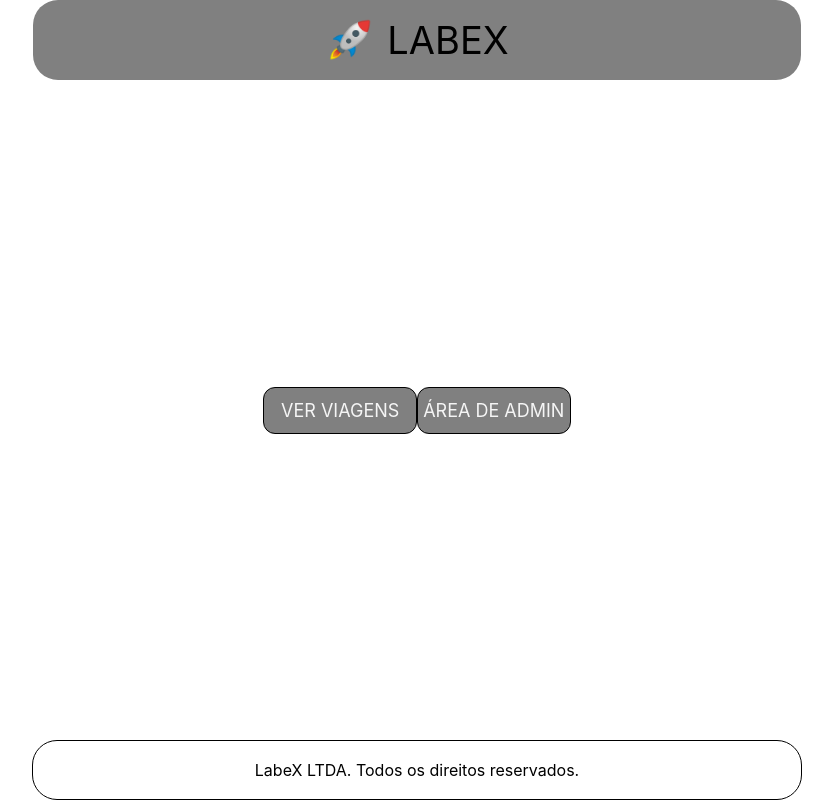
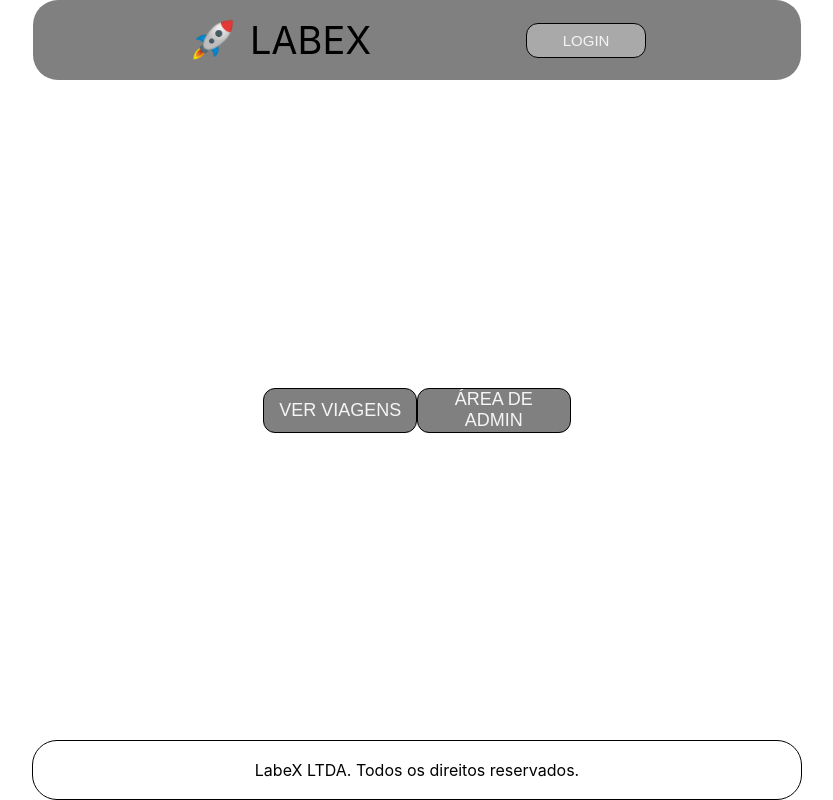
Before and after one commit to future4code/Ernesto-Mognol, a React (Create React App) app in the folder quinzena9/projeto9-LabeX/: page / in a window 1280 px wide. Shown: the whole page, without its empty margins (223-1056 px from the left). Built offline with nearby package versions, Linux system fonts and the light colour scheme.

Commit message:
Componentização

```diff
--- /dev/null
+++ b/quinzena9/projeto9-LabeX/src/components/Button.js
@@ -0,0 +1,30 @@
+import React from 'react';
+import styled from 'styled-components';
+
+const StyledButton = styled.button`
+    display: flex;
+    justify-content: center;
+    align-items: center;
+    width: 200px;
+    height: 45px;
+    background-color: grey;
+    color: whitesmoke;
+    border: 1px solid black;
+    font-size: 18px;
+    border-radius: 12px;
+    &:hover {
+        cursor: pointer;
+        background-color: whitesmoke;
+        color: black;
+    };
+`;
+
+function Button(props) {
+    return(
+        <StyledButton onClick={props.onClick}>
+            {props.buttonName}
+        </StyledButton>
+    )
+};
+
+export default Button;
--- a/quinzena9/projeto9-LabeX/src/components/Header.js
+++ b/quinzena9/projeto9-LabeX/src/components/Header.js
@@ -1,14 +1,14 @@
 import React from 'react';
 import styled from 'styled-components';
-import {useHistory} from 'react-router-dom';
+import { useHistory } from 'react-router-dom';
 import headerIcon from '../img/headericon.png'
 
-const HeaderMainContainer = styled.div `
+const HeaderMainContainer = styled.div`
     width: 100%;
     height: 80px;
     background-color: grey;
     display: flex;
-    justify-content: center;
+    justify-content: space-evenly;
     align-items: center;
     border-radius: 25px;
     &:hover {
@@ -23,6 +23,37 @@ const HeaderIcon = styled.img`
     width: auto;
     margin-right: 12px;
 `;
+
+const IconContainer = styled.div`
+    display: flex;
+    align-items: center;
+    justify-content: center;
+`;
+
+const LogoutContainer = styled.div`
+    display: flex;
+    align-items: center;
+    justify-content: center;
+`;
+
+const MiniButton = styled.button`
+    display: flex;
+    justify-content: center;
+    align-items: center;
+    width: 120px;
+    height: 35px;
+    background-color: DarkGray;
+    color: whitesmoke;
+    border: 1px solid black;
+    font-size: 15px;
+    border-radius: 12px;
+    &:hover {
+        cursor: pointer;
+        background-color: whitesmoke;
+        color: black;
+    };
+`;
+
 function Header() {
 
     const history = useHistory();
@@ -31,15 +62,51 @@ function Header() {
         history.push("/")
     }
 
+    const goToLoginPage  = () =>{
+        history.push("/login");
+    }
+
+    const token = localStorage.getItem("token");
+
+    const doLogout = () =>{
+        localStorage.clear();
+    };
+
+    if (token === null) {
         return (
             <HeaderMainContainer onClick={goHomePage}>
+                <IconContainer>
                     <HeaderIcon
                         src={headerIcon}
                         alt="Header Icon"
                     />
                     <p>LABEX</p>
+                </IconContainer>
+                <LogoutContainer>
+                    <MiniButton onClick={(e) => {
+                        e.stopPropagation();
+                        goToLoginPage();
+                    }}>LOGIN</MiniButton>
+                </LogoutContainer>
             </HeaderMainContainer>
         )
     }
+    else{
+        return (
+            <HeaderMainContainer onClick={goHomePage}>
+                <IconContainer>
+                    <HeaderIcon
+                        src={headerIcon}
+                        alt="Header Icon"
+                    />
+                    <p>LABEX</p>
+                </IconContainer>
+                <LogoutContainer>
+                    <MiniButton onClick={doLogout}>LOGOUT</MiniButton>
+                </LogoutContainer>
+            </HeaderMainContainer>
+        )
+    }
+}
 
 export default Header
--- /dev/null
+++ b/quinzena9/projeto9-LabeX/src/components/PageTitle.js
@@ -0,0 +1,18 @@
+import React from 'react';
+import styled from 'styled-components';
+
+const StyledPageTitle = styled.div`
+    font-size: 35px;
+    width: 120%;
+    display: flex;
+    justify-content: center;
+    margin: 25px;
+`;
+
+function PageTitle(props) {
+    return(
+        <StyledPageTitle>{props.title}</StyledPageTitle>
+    )
+}
+
+export default PageTitle;
--- a/quinzena9/projeto9-LabeX/src/pages/AdminHomePage.js
+++ b/quinzena9/projeto9-LabeX/src/pages/AdminHomePage.js
@@ -1,8 +1,10 @@
 import React, { useEffect, useState } from 'react';
+import Header from '../components/Header';
+import Footer from '../components/Footer';
+import Button from '../components/Button';
+import PageTitle from '../components/PageTitle';
 import styled from 'styled-components';
-import Header from '../components/Header';
 import { useHistory } from 'react-router-dom';
-import Footer from '../components/Footer';
 import useProtectedPage from '../hooks/useProtectedPage';
 import axios from 'axios';
 import trashCanIcon from '../img/trashcanicon.png';
@@ -28,32 +30,6 @@ const ButtonContainer = styled.div`
     width: 40%;
     display: flex;
     justify-content: space-around;
-`;
-
-const NavButton = styled.div`
-    display: flex;
-    justify-content: center;
-    align-items: center;
-    width: 200px;
-    height: 45px;
-    background-color: grey;
-    color: whitesmoke;
-    border: 1px solid black;
-    font-size: 18px;
-    border-radius: 12px;
-    &:hover {
-        cursor: pointer;
-        background-color: whitesmoke;
-        color: black;
-    };
-`;
-
-const PageTitle = styled.div`
-    font-size: 35px;
-    width: 120%;
-    display: flex;
-    justify-content: center;
-    margin: 25px;
 `;
 
 const CardMainContainer = styled.div`
@@ -105,6 +81,10 @@ function AdminHomePage() {
         history.push("/admin/trips/create");
     };
 
+    const goBack = () =>{
+        history.push("/");
+    }
+
     const goTripDetails = (tripId) => {
         const tripIdentification = tripId;
         history.push(`/admin/trips/${tripIdentification}`);
@@ -121,14 +101,14 @@ function AdminHomePage() {
     };
 
     const deleteTrip = (trip) => {
-        if(window.confirm("Deseja deletar essa viagem?")){
+        if (window.confirm("Deseja deletar essa viagem?")) {
             const authenticator = localStorage.getItem("token");
             axios.delete(`https://us-central1-labenu-apis.cloudfunctions.net/labeX/ernesto-fauth-munoz/trips/${trip.id}`,
-            {
-                headers: {
-                    auth: authenticator
-                }
-            })
+                {
+                    headers: {
+                        auth: authenticator
+                    }
+                })
                 .then((response) => {
                     alert(`Você deletou a viagem ${trip.name} que ia em direção ao planeta ${trip.planet}!`);
                     history.push("/admin/trips/list");
@@ -140,7 +120,7 @@ function AdminHomePage() {
                     getTripsList();
                 })
         }
-        else{
+        else {
             history.push("/admin/trips/list");
         }
     };
@@ -149,22 +129,30 @@ function AdminHomePage() {
         <AdminHomePageMainContainer>
             <Header />
             <ButtonContainer>
-                <NavButton onClick={goCreateTripPage}>CRIAR VIAGEM</NavButton>
-                <NavButton>LOGOUT</NavButton>
+                <Button
+                    onClick={goCreateTripPage}
+                    buttonName="CRIAR VIAGEM"
+                />
+                <Button
+                    onClick={goBack}
+                    buttonName="VOLTAR"
+                />
             </ButtonContainer>
             <AdminHomeContainer>
-                <PageTitle>VIAGENS LISTADAS</PageTitle>
+                <PageTitle title="VIAGENS LISTADAS" />
                 {tripsList.map((trip) => {
                     return (
-                        <CardMainContainer onClick={() =>  goTripDetails(trip.id)} key={trip.id}>
+                        <CardMainContainer onClick={() => goTripDetails(trip.id)} key={trip.id}>
                             <TripNameContainer>
                                 {trip.name}
                             </TripNameContainer>
-                            <TripDelete>
+                            <TripDelete onClick={(e) => {
+                                e.stopPropagation();
+                                deleteTrip(trip)
+                            }}>
                                 <TripDeleteIcon
                                     src={trashCanIcon}
                                     alt="Trash Can Icon"
-                                    onClick={() =>  deleteTrip(trip)}
                                 />
                             </TripDelete>
                         </CardMainContainer>
--- a/quinzena9/projeto9-LabeX/src/pages/ApplicationFormPage.js
+++ b/quinzena9/projeto9-LabeX/src/pages/ApplicationFormPage.js
@@ -1,8 +1,12 @@
 import React, { useState, useEffect } from 'react';
+import Header from '../components/Header';
+import Footer from '../components/Footer';
+import PageTitle from '../components/PageTitle';
+import Button from '../components/Button';
 import styled from 'styled-components';
-import Header from '../components/Header';
+
 import { useHistory } from 'react-router-dom';
-import Footer from '../components/Footer';
+
 import useForm from '../hooks/useForm';
 import axios from 'axios';
 import { countries } from "../constants/countries";
@@ -29,32 +33,6 @@ const ButtonContainer = styled.div`
     width: 40%;
     display: flex;
     justify-content: space-around;
-`;
-
-const PageTitle = styled.div`
-    font-size: 35px;
-    width: 120%;
-    display: flex;
-    justify-content: center;
-    margin: 25px;
-`;
-
-const NavButton = styled.button`
-    display: flex;
-    justify-content: center;
-    align-items: center;
-    width: 200px;
-    height: 45px;
-    background-color: grey;
-    color: whitesmoke;
-    border: 1px solid black;
-    font-size: 18px;
-    border-radius: 12px;
-    &:hover {
-        cursor: pointer;
-        background-color: whitesmoke;
-        color: black;
-    };
 `;
 
 const StyledInput = styled.input`
@@ -140,10 +118,13 @@ function ApplicationFormPage() {
         <ApplicationFormPageMainContainer>
             <Header />
             <ButtonContainer>
-                <NavButton onClick={goListTripsPage}>LISTA DE VIAGENS</NavButton>
+                <Button
+                onClick={goListTripsPage}
+                buttonName={"VOLTAR"}
+                />
             </ButtonContainer>
             <ApplicationFormContainer>
-                <PageTitle>FORMULÁRIO DE APLICAÇÃO</PageTitle>
+                <PageTitle title="FORMULÁRIO DE APLICAÇÃO"/>
                 <FormContainer onSubmit={applyToTrip}>
                     <StyledSelect
                         value={form.tripId}
@@ -214,7 +195,9 @@ function ApplicationFormPage() {
                         title="Mínimo de 30 caractéres."
                         required
                     />
-                    <NavButton>ENVIAR FORMULÁRIO</NavButton>
+                    <Button
+                    buttonName="ENVIAR FORMULÁRIO"
+                    />
                 </FormContainer>
             </ApplicationFormContainer>
             <Footer />
--- a/quinzena9/projeto9-LabeX/src/pages/CreateTripPage.js
+++ b/quinzena9/projeto9-LabeX/src/pages/CreateTripPage.js
@@ -1,8 +1,10 @@
 import React from 'react';
+import Header from '../components/Header';
+import Footer from '../components/Footer';
+import PageTitle from '../components/PageTitle';
+import Button from '../components/Button';
 import styled from 'styled-components';
-import Header from '../components/Header';
 import { useHistory } from 'react-router-dom';
-import Footer from '../components/Footer';
 import useProtectedPage from '../hooks/useProtectedPage';
 import useForm from '../hooks/useForm';
 import axios from 'axios';
@@ -38,14 +40,6 @@ const FormContainer = styled.form`
     margin-bottom: 8px;
 `;
 
-const PageTitle = styled.div`
-    font-size: 35px;
-    width: 120%;
-    display: flex;
-    justify-content: center;
-    margin: 25px;
-`;
-
 const StyledInput = styled.input`
     width: 75%;
     height: 40px;
@@ -64,39 +58,6 @@ const PlanetInput = styled.select`
     border: 1.5px solid black;
     font-size: 16px;
     padding: 0 10px;
-`;
-
-const Button = styled.button`
-    width: 200px;
-    height: 45px;
-    background-color: grey;
-    color: whitesmoke;
-    border: 1px solid black;
-    font-size: 18px;
-    border-radius: 12px;
-    &:hover {
-        cursor: pointer;
-        background-color: whitesmoke;
-        color: black;
-    };
-`;
-
-const NavButton = styled.div`
-    display: flex;
-    justify-content: center;
-    align-items: center;
-    width: 200px;
-    height: 45px;
-    background-color: grey;
-    color: whitesmoke;
-    border: 1px solid black;
-    font-size: 18px;
-    border-radius: 12px;
-    &:hover {
-        cursor: pointer;
-        background-color: whitesmoke;
-        color: black;
-    };
 `;
 
 function CreateTripPage() {
@@ -146,10 +107,15 @@ function CreateTripPage() {
         <CreateTripPageMainContainer>
             <Header />
             <ButtonContainer>
-                    <NavButton onClick={goAdminHome}>VIAGENS LISTADAS</NavButton>
+                <Button
+                    onClick={goAdminHome}
+                    buttonName="VOLTAR"
+                />
             </ButtonContainer>
             <CreateTripContainer>
-                <PageTitle>CRIAR VIAGEM</PageTitle>
+                <PageTitle
+                    title="CRIAR VIAGEM"
+                />
                 <FormContainer onSubmit={submitForm}>
                     <StyledInput
                         name={"name"}
@@ -196,10 +162,13 @@ function CreateTripPage() {
                         name={"durationInDays"}
                         placeholder="Duração da viagem em dias"
                         type="number"
+                        min="55"
                         value={form.durationInDays}
                         onChange={onChange}
                         required />
-                    <Button>CRIAR VIAGEM</Button>
+                    <Button
+                        buttonName="CRIAR VIAGEM"
+                    />
                 </FormContainer>
             </CreateTripContainer>
             <Footer />
--- a/quinzena9/projeto9-LabeX/src/pages/ErrorPage.js
+++ b/quinzena9/projeto9-LabeX/src/pages/ErrorPage.js
@@ -2,6 +2,9 @@ import React from 'react';
 import styled from 'styled-components';
 import Header from '../components/Header';
 import Footer from '../components/Footer';
+import PageTitle from '../components/PageTitle';
+import Button from '../components/Button';
+import {useHistory} from 'react-router-dom';
 
 const ErrorPageMainContainer = styled.div`
     width: 60vw;
@@ -21,20 +24,24 @@ const ErrorContainer = styled.div`
     align-items: center;
 `;
 
-const PageTitle = styled.div`
-    font-size: 35px;
-    width: 120%;
-    display: flex;
-    justify-content: center;
-    margin: 25px;
-`;
+function ErrorPage() {
 
-function ErrorPage (){
-    return(
+    const history = useHistory();
+
+    const goHomePage = () => {
+        history.push("/")
+    }
+    return (
         <ErrorPageMainContainer>
             <Header />
             <ErrorContainer>
-                <PageTitle>PÁGINA NÃO ENCONTRADA</PageTitle>
+                <PageTitle
+                    title="PÁGINA NÃO ENCONTRADA"
+                />
+                <Button
+                    onClick={goHomePage}
+                    buttonName="HOME"
+                />
             </ErrorContainer>
             <Footer />
         </ErrorPageMainContainer>
--- a/quinzena9/projeto9-LabeX/src/pages/HomePage.js
+++ b/quinzena9/projeto9-LabeX/src/pages/HomePage.js
@@ -2,6 +2,7 @@ import React from 'react';
 import styled from 'styled-components';
 import Header from '../components/Header';
 import Footer from '../components/Footer';
+import Button from '../components/Button';
 import { useHistory } from 'react-router-dom';
 
 const HomePageMainContainer = styled.div`
@@ -21,23 +22,6 @@ const ButtonContainer = styled.div`
     align-items: center;
 `;
 
-const NavButton = styled.div`
-    display: flex;
-    justify-content: center;
-    align-items: center;
-    width: 200px;
-    height: 45px;
-    background-color: grey;
-    color: whitesmoke;
-    border: 1px solid black;
-    font-size: 18px;
-    border-radius: 12px;
-    &:hover {
-        cursor: pointer;
-        background-color: whitesmoke;
-        color: black;
-    };
-`;
 
 function HomePage() {
 
@@ -61,8 +45,14 @@ function HomePage() {
         <HomePageMainContainer>
             <Header />
             <ButtonContainer>
-                <NavButton onClick={goListTripsPage}>VER VIAGENS</NavButton>
-                <NavButton onClick={goAdminHomePage}>ÁREA DE ADMIN</NavButton>
+                <Button
+                    onClick={goListTripsPage}
+                    buttonName="VER VIAGENS"
+                />
+                <Button
+                    onClick={goAdminHomePage}
+                    buttonName="ÁREA DE ADMIN"
+                />
             </ButtonContainer>
             <Footer />
         </HomePageMainContainer>
--- a/quinzena9/projeto9-LabeX/src/pages/ListTripsPage.js
+++ b/quinzena9/projeto9-LabeX/src/pages/ListTripsPage.js
@@ -1,8 +1,10 @@
 import React, { useState, useEffect } from 'react';
+import Header from '../components/Header';
+import Footer from '../components/Footer';
+import PageTitle from '../components/PageTitle';
+import Button from '../components/Button';
 import styled from 'styled-components';
-import Header from '../components/Header';
 import { useHistory } from 'react-router-dom';
-import Footer from '../components/Footer';
 import axios from 'axios';
 
 const ListTripsPageMainContainer = styled.div`
@@ -24,32 +26,6 @@ const ButtonContainer = styled.div`
     width: 40%;
     display: flex;
     justify-content: space-evenly;
-`;
-
-const PageTitle = styled.div`
-    font-size: 35px;
-    width: 120%;
-    display: flex;
-    justify-content: center;
-    margin: 25px;
-`;
-
-const NavButton = styled.div`
-    display: flex;
-    justify-content: center;
-    align-items: center;
-    width: 200px;
-    height: 45px;
-    background-color: grey;
-    color: whitesmoke;
-    border: 1px solid black;
-    font-size: 18px;
-    border-radius: 12px;
-    &:hover {
-        cursor: pointer;
-        background-color: whitesmoke;
-        color: black;
-    };
 `;
 
 const CardMainContainer = styled.div`
@@ -128,11 +104,17 @@ function ListTripsPage() {
         <ListTripsPageMainContainer>
             <Header />
             <ButtonContainer>
-                <NavButton onClick={goApplicationFormPage}>INSCREVER-SE</NavButton>
-                <NavButton onClick={goAdminHomePage}>ÁREA DE ADMIN</NavButton>
+                <Button
+                    onClick={goApplicationFormPage}
+                    buttonName="INSCREVER-SE"
+                />
+                <Button
+                    onClick={goAdminHomePage}
+                    buttonName="ÁREA DE ADMIN"
+                />
             </ButtonContainer>
             <ListTripsContainer>
-                <PageTitle>LISTA DE VIAGENS DISPONÍVEIS</PageTitle>
+                <PageTitle title="LISTA DE VIAGENS DISPONÍVEIS" />
                 {tripsList.map((trip) => {
                     return (
                         <CardMainContainer key={trip.id}>
--- a/quinzena9/projeto9-LabeX/src/pages/LoginPage.js
+++ b/quinzena9/projeto9-LabeX/src/pages/LoginPage.js
@@ -1,8 +1,10 @@
 import React from 'react';
+import Header from '../components/Header';
+import Footer from '../components/Footer';
+import PageTitle from '../components/PageTitle';
+import Button from '../components/Button';
 import styled from 'styled-components';
 import axios from 'axios';
-import Header from '../components/Header';
-import Footer from '../components/Footer';
 import { useHistory } from 'react-router-dom';
 import useForm from '../hooks/useForm';
 
@@ -43,32 +45,9 @@ const StyledInput = styled.input`
     padding: 0 10px;
 `;
 
-const PageTitle = styled.div`
-    font-size: 35px;
-    width: 120%;
-    display: flex;
-    justify-content: center;
-    margin: 25px;
-`;
-
-const Button = styled.button`
-    width: 130px;
-    height: 45px;
-    background-color: grey;
-    color: whitesmoke;
-    border: 1px solid black;
-    font-size: 18px;
-    border-radius: 12px;
-    &:hover {
-        cursor: pointer;
-        background-color: whitesmoke;
-        color: black;
-    };
-`;
-
 function LoginPage() {
 
-    const { form, onChange, cleanFields} = useForm({ email: "", password: ""})
+    const { form, onChange, cleanFields } = useForm({ email: "", password: "" });
 
     const history = useHistory();
 
@@ -89,7 +68,7 @@ function LoginPage() {
         <LoginPageMainContainer>
             <Header />
             <LoginContainer>
-                <PageTitle>LOGIN</PageTitle>
+                <PageTitle title="LOGIN" />
                 <InputsContainer onSubmit={submitLogin}>
                     <StyledInput
                         name="email"
@@ -105,7 +84,9 @@ function LoginPage() {
                         value={form.password}
                         onChange={onChange}
                         required />
-                    <Button>ACESSAR</Button>
+                    <Button
+                        buttonName="ACESSAR"
+                    />
                 </InputsContainer>
             </LoginContainer>
             <Footer />
@@ -113,4 +94,4 @@ function LoginPage() {
     )
 }
 
-export default LoginPage
+export default LoginPage;
--- a/quinzena9/projeto9-LabeX/src/pages/TripDetailsPage.js
+++ b/quinzena9/projeto9-LabeX/src/pages/TripDetailsPage.js
@@ -1,9 +1,11 @@
 import React, { useEffect, useState } from 'react';
+import Header from '../components/Header';
+import Footer from '../components/Footer';
+import PageTitle from '../components/PageTitle';
+import Button from '../components/Button'
 import styled from 'styled-components';
 import axios from 'axios';
-import Header from '../components/Header';
 import { useHistory, useParams } from 'react-router-dom';
-import Footer from '../components/Footer';
 import useProtectedPage from '../hooks/useProtectedPage';
 
 const TripDetailsPageMainContainer = styled.div`
@@ -27,14 +29,6 @@ const ButtonContainer = styled.div`
     width: 40%;
     display: flex;
     justify-content: space-around;
-`;
-
-const PageTitle = styled.div`
-    font-size: 35px;
-    width: 120%;
-    display: flex;
-    justify-content: center;
-    margin: 25px;
 `;
 
 const TripDetail = styled.span`
@@ -72,12 +66,12 @@ const DetailButtonContainer = styled.div`
     margin: 4px 0 8px 0;
 `;
 
-const Button = styled.button`
+const MiniButton = styled.button`
     display: flex;
     justify-content: center;
     align-items: center;
     width: 120px;
-    height: 30px;
+    height: 35px;
     background-color: grey;
     color: whitesmoke;
     border: 1px solid black;
@@ -89,8 +83,6 @@ const Button = styled.button`
         color: black;
     };
 `;
-
-const ApprovedApplicantsContainer = styled.div``;
 
 function TripDetailsPage() {
 
@@ -125,7 +117,7 @@ function TripDetailsPage() {
 
     const aproveApplier = (applier) => {
         const authenticator = localStorage.getItem("token");
-        const body = {approve: true};
+        const body = { approve: true };
         axios.put(`https://us-central1-labenu-apis.cloudfunctions.net/labeX/ernesto-fauth-munoz/trips/${params.id}/candidates/${applier.id}/decide`, body,
             {
                 headers: {
@@ -143,7 +135,7 @@ function TripDetailsPage() {
 
     const reproveApplier = (applier) => {
         const authenticator = localStorage.getItem("token");
-        const body = {approve: false};
+        const body = { approve: false };
         axios.put(`https://us-central1-labenu-apis.cloudfunctions.net/labeX/ernesto-fauth-munoz/trips/${params.id}/candidates/${applier.id}/decide`, body,
             {
                 headers: {
@@ -163,9 +155,12 @@ function TripDetailsPage() {
         <TripDetailsPageMainContainer>
             <Header />
             <ButtonContainer>
-                <button onClick={goAdminHome}>VOLTAR</button>
+                <Button
+                    onClick={goAdminHome}
+                    buttonName="VOLTAR"
+                />
             </ButtonContainer>
-            <PageTitle>{tripDetail.name}</PageTitle>
+            <PageTitle title={tripDetail.name} />
             <TripDetailsContainer>
                 <TripDetail>Nome: {tripDetail.name}</TripDetail>
                 <TripDetail>Descrição: {tripDetail.description}</TripDetail>
@@ -185,15 +180,15 @@ function TripDetailsPage() {
                                 <ApplierDetail>Profissão: {applier.profession}</ApplierDetail>
                                 <ApplierDetail>Motivação: {applier.applicationText}</ApplierDetail>
                                 <DetailButtonContainer>
-                                    <Button onClick={() => aproveApplier(applier)}>APROVAR</Button>
-                                    <Button onClick={() => reproveApplier(applier)}>REPROVAR</Button>
+                                    <MiniButton onClick={() => aproveApplier(applier)}>APROVAR</MiniButton>
+                                    <MiniButton onClick={() => reproveApplier(applier)}>REPROVAR</MiniButton>
                                 </DetailButtonContainer>
                             </ApplicantCard>
                         );
                     })}
             </TripApplicantsContainer>
             <PageSubTitle>Candidatos aprovados</PageSubTitle>
-            <ApprovedApplicantsContainer>
+            <div>
                 {tripDetail.approved &&
                     tripDetail.approved.map((applier) => {
                         return (
@@ -204,7 +199,7 @@ function TripDetailsPage() {
                             </div>
                         );
                     })}
-            </ApprovedApplicantsContainer>
+            </div>
             <Footer />
         </TripDetailsPageMainContainer>
     )
```
Lines whose indentation alone changed are shown as unchanged.
